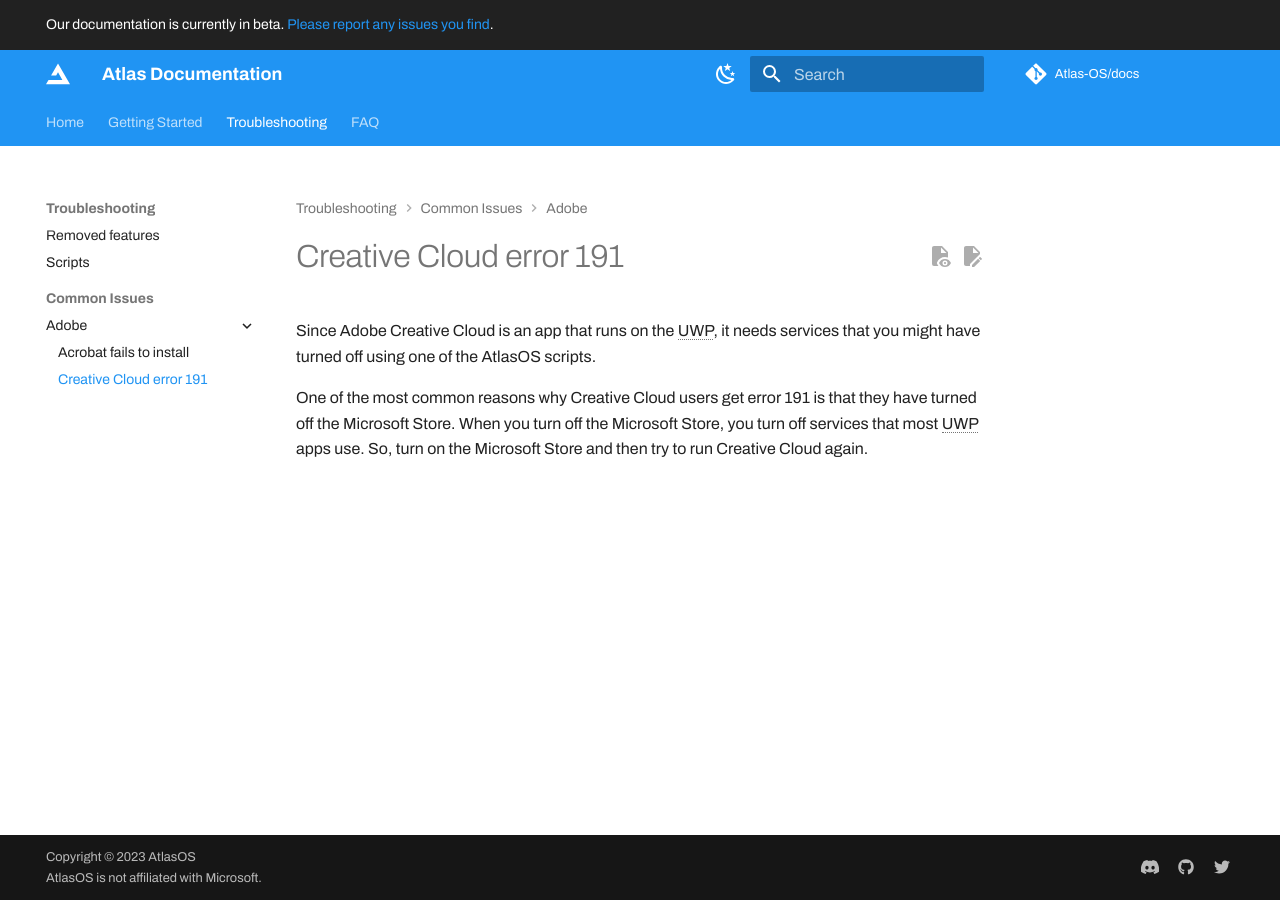
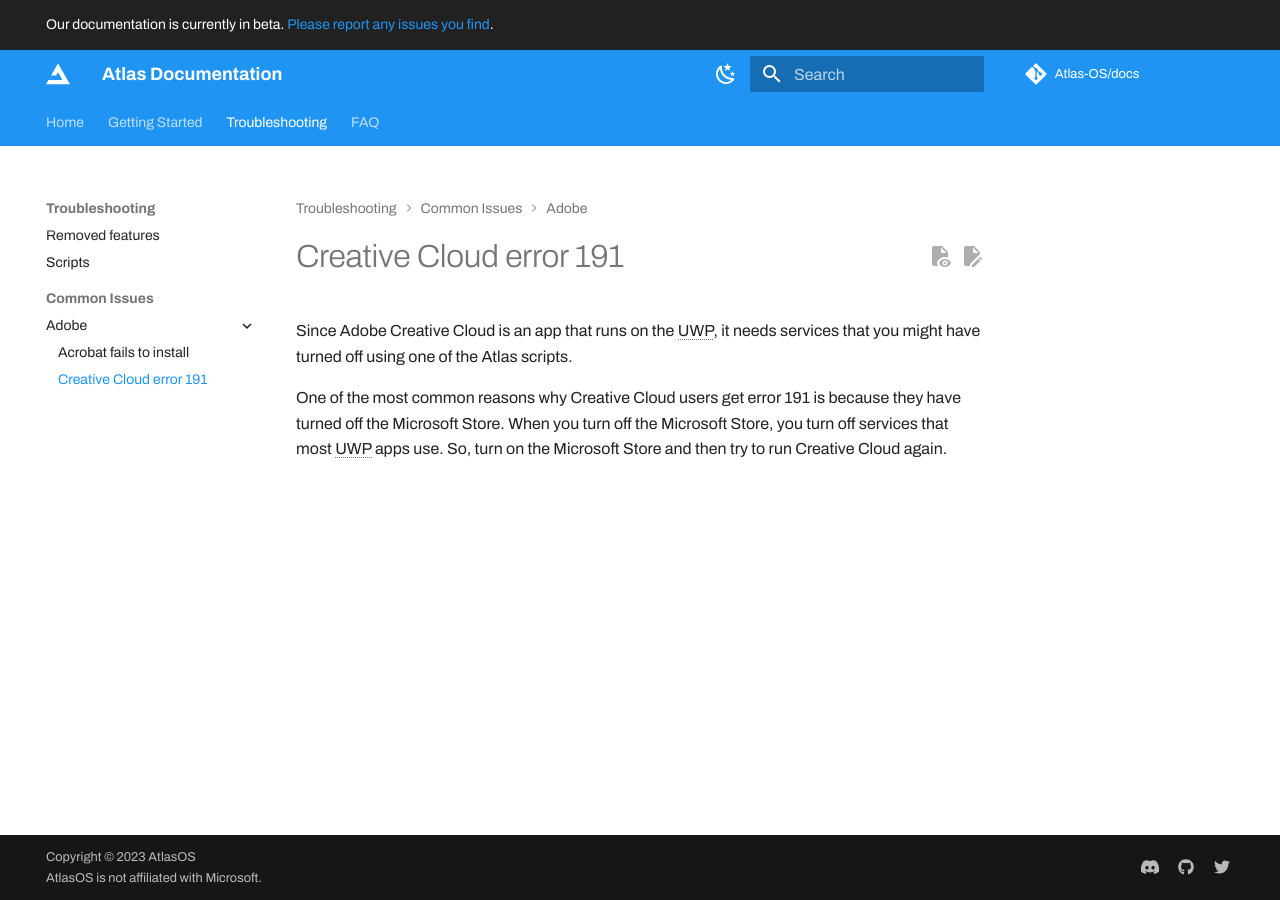
Before and after one commit to Atlas-OS/docs, an MkDocs documentation site: the page built from docs/Troubleshooting/Common Issues/Adobe/Creative Cloud error 191.md, in a window 1280 px wide. Built offline with MkDocs 1.6.1 and Material for MkDocs 9.7.7, drawn with Linux system fonts in a browser that asks for light colours; some web fonts are replaced; plug-ins that fetch from the network failed and are left out; comment, search, counter and statistics services are not loaded.

Commit message:
Update Creative Cloud error 191.md

```diff
--- a/docs/Troubleshooting/Common Issues/Adobe/Creative Cloud error 191.md
+++ b/docs/Troubleshooting/Common Issues/Adobe/Creative Cloud error 191.md
@@ -1,5 +1,5 @@
 # Creative Cloud error 191
 
-Since Adobe Creative Cloud is an app that runs on the UWP, it needs services that you might have turned off using one of the AtlasOS scripts.
+Since Adobe Creative Cloud is an app that runs on the UWP, it needs services that you might have turned off using one of the Atlas scripts.
 
-One of the most common reasons why Creative Cloud users get error 191 is that they have turned off the Microsoft Store. When you turn off the Microsoft Store, you turn off services that most UWP apps use. So, turn on the Microsoft Store and then try to run Creative Cloud again.
+One of the most common reasons why Creative Cloud users get error 191 is because they have turned off the Microsoft Store. When you turn off the Microsoft Store, you turn off services that most UWP apps use. So, turn on the Microsoft Store and then try to run Creative Cloud again.
```
